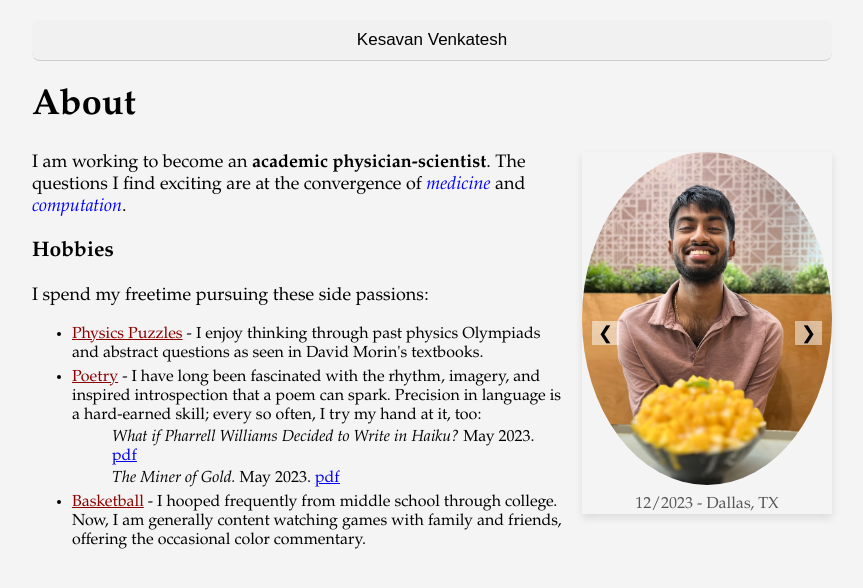
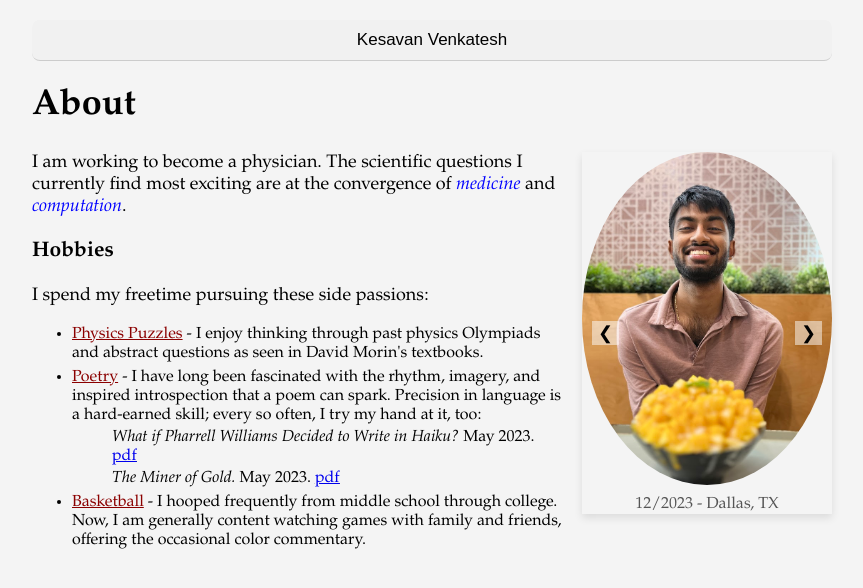
Before and after one commit to kvenkatesh5/web, a plain HTML site: page index.html in a window 1280 px wide. Shown: the whole page, without its empty margins (208-1071 px from the left). Drawn offline with Linux system fonts and the light colour scheme.

Commit message:
more honest

```diff
--- a/index.html
+++ b/index.html
@@ -127,7 +127,7 @@
             <div class="caption" id="caption">12/2023 - Dallas, TX</div>
         </div>
         <p>
-            I am working to become an <b>academic physician-scientist</b>. The questions I find exciting are at the convergence of <em style="color:blue">medicine</em> and <em style="color:blue">computation</em>.
+            I am working to become a physician. The scientific questions I currently find most exciting are at the convergence of <em style="color:blue">medicine</em> and <em style="color:blue">computation</em>.
         </p>
         <h3>Hobbies</h3>
         <p>I spend my freetime pursuing these side passions:
```
